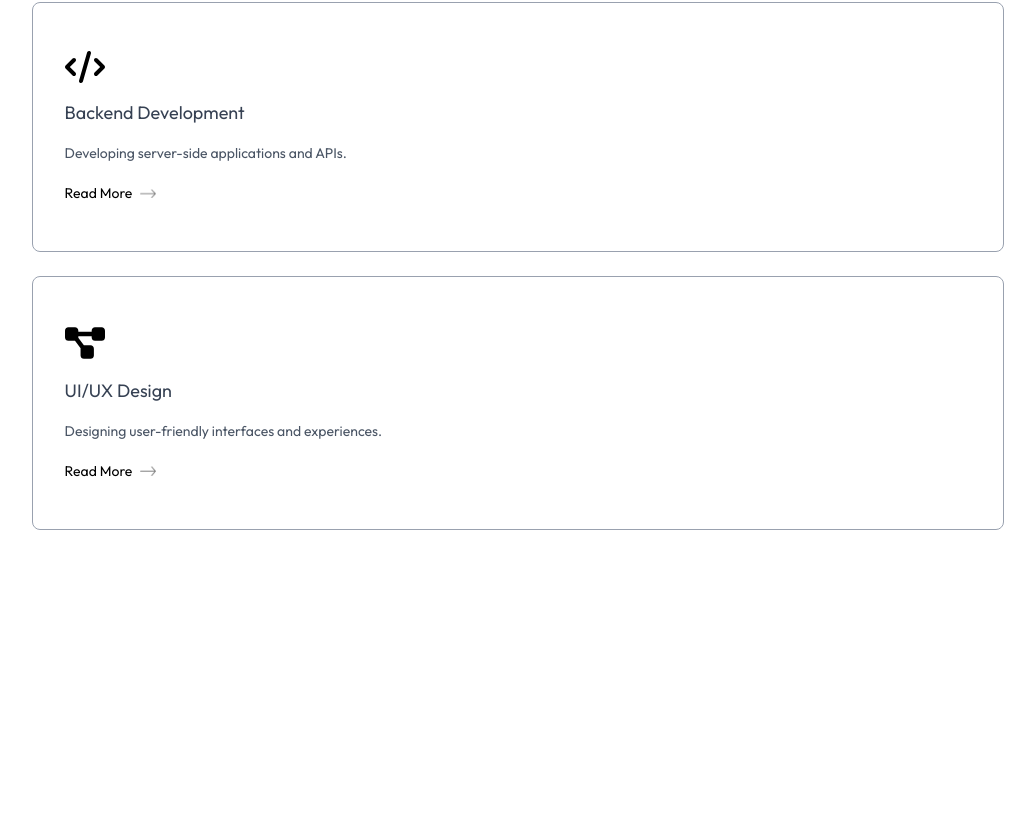
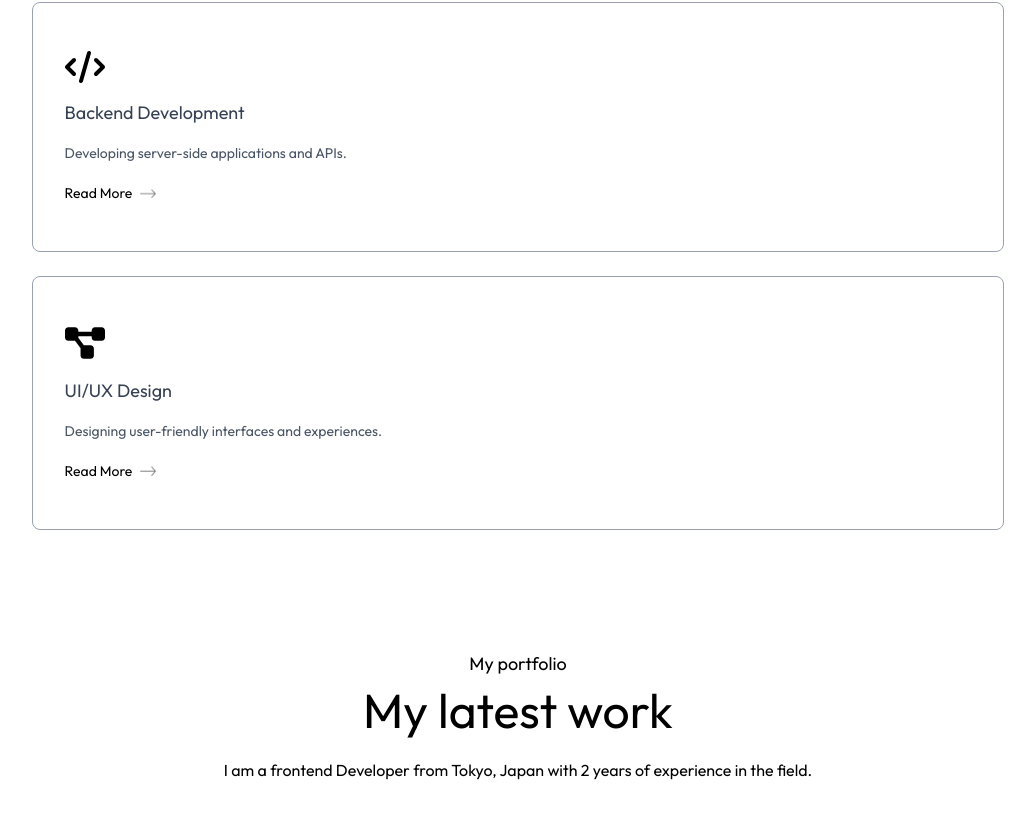
Before and after one commit to HasutoSasaki/my-portfolio, a Next.js app: page / in a window 1280 px wide. Shown: the part 2380-3198 px from the top of the page, without its empty margins (122-1157 px from the left). Before the commit the page ends 2990 px from the top, so only its background shows below. Built offline with nearby package versions, Linux system fonts and the light colour scheme; a web font is replaced by a local one.

Commit message:
feat: Add Work component to showcase latest projects in the Home page.

```diff
--- /dev/null
+++ b/app/components/Work.tsx
@@ -0,0 +1,17 @@
+import React from 'react'
+
+const Work = () => {
+    return (
+        <div id='work' className='w-full px-[12%] py-10 scroll-mt-20'>
+            <h4 className='text-center mb-2 text-lg font-Ovo'>
+                My portfolio
+            </h4>
+            <h2 className='text-center text-5xl font-Ovo'> My latest work</h2>
+            <p className='text-center max-w-2xl mx-auto mt-5 mb-12 font-Ovo'>
+                I am a frontend Developer from Tokyo, Japan with 2 years of experience in the field.
+            </p>
+        </div>
+    )
+}
+
+export default Work
--- a/app/page.tsx
+++ b/app/page.tsx
@@ -3,6 +3,7 @@
 import Header from "./components/Header";
 import About from "./components/About";
 import Services from "./components/Services";
+import Work from "./components/Work";
 
 export default function Home() {
   return (
@@ -11,6 +12,7 @@
       <Header />
       <About />
       <Services />
+      <Work />
     </>
   );
 }
```
